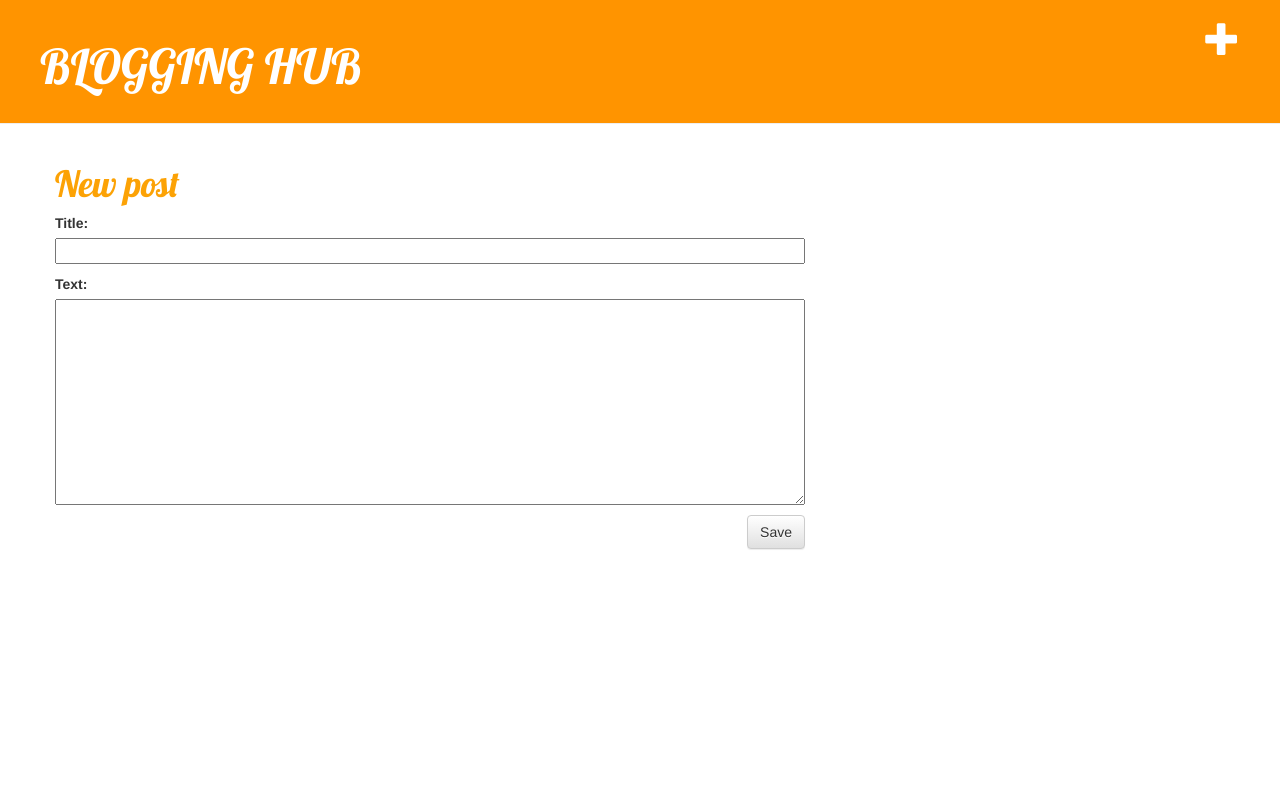
After one commit to Pratham1812/my-first-blog, a Django app: page /post/new/ in a window 1280 px wide. The commit adds this page. Run offline with Django 3.2, Linux system fonts and the light colour scheme; the visitor is signed in with stand-in values (Sample User, id 1); some libraries are stand-ins or nearby versions.

Commit message:
FINALLY COMPLETED

```diff
--- /dev/null
+++ b/blog/forms.py
@@ -0,0 +1,9 @@
+from django import forms
+
+from .models import Post
+
+class PostForm(forms.ModelForm):
+
+    class Meta:
+        model = Post
+        fields = ('title', 'text',)
--- /dev/null
+++ b/blog/static/css/blog.css
@@ -0,0 +1,69 @@
+.page-header {
+    background-color: #ff9400;
+    margin-top: 0;
+    padding: 20px 20px 20px 40px;
+}
+
+.page-header h1 {
+    color: #ffffff;
+    font-size: 36pt;
+    text-decoration: none;
+}
+ .page-header h1 a{
+    color: #ffffff;
+    font-size: 36pt;
+    text-decoration: none;
+}
+ .page-header h1 a:visited{
+    color: #ffffff;
+    font-size: 36pt;
+    text-decoration: none;
+}
+ .page-header h1 a:active{
+    color: #ffffff;
+    font-size: 36pt;
+    text-decoration: none;
+}
+
+.content {
+    margin-left: 40px;
+}
+
+h1 {
+    font-family: 'Lobster';
+    color: #FCA205;
+}
+h2 {
+    font-family: 'Lobster';
+    color: #ffffff;
+}
+
+.date {
+    color: #828282;
+}
+
+.save {
+    float: right;
+}
+
+.post-form textarea, .post-form input {
+    width: 100%;
+}
+
+.top-menu, .top-menu:hover, .top-menu:visited {
+    color: #ffffff;
+    float: right;
+    font-size: 26pt;
+    margin-right: 20px;
+}
+
+.post {
+    margin-bottom: 70px;
+}
+
+.post h1 a{
+    color: #000000;
+}
+.post h1 a:visited {
+    color: #000000;
+}
--- /dev/null
+++ b/blog/templates/blog/base.html
@@ -0,0 +1,31 @@
+
+
+{% load static %}
+<html>
+    <head>
+        <title>BLOGGING HUB</title>
+        <link rel="stylesheet" href="//maxcdn.bootstrapcdn.com/bootstrap/3.2.0/css/bootstrap.min.css">
+        <link rel="stylesheet" href="//maxcdn.bootstrapcdn.com/bootstrap/3.2.0/css/bootstrap-theme.min.css">
+        <link href='//fonts.googleapis.com/css?family=Lobster&subset=latin,latin-ext' rel='stylesheet' type='text/css'>
+        <link rel="stylesheet" href="{% static 'css/blog.css' %}">
+    </head>
+    <body>
+
+    <div class="page-header">
+
+        {% if user.is_authenticated %}
+    <a href="{% url 'post_new' %}" class="top-menu"><span class="glyphicon glyphicon-plus"></span></a>
+        {% endif %}
+        <h1><a href="/">BLOGGING HUB</a></h1>
+    </div>
+    <div class="content container">
+        <div class="row">
+            <div class="col-md-8">
+            {% block content %}
+            {% endblock %}
+            </div>
+        </div>
+    </div>
+</body>
+
+</html>
--- /dev/null
+++ b/blog/templates/blog/post_edit.html
@@ -0,0 +1,9 @@
+{% extends 'blog/base.html' %}
+
+{% block content %}
+    <h1>New post</h1>
+    <form method="POST" class="post-form">{% csrf_token %}
+        {{ form.as_p }}
+        <button type="submit" class="save btn btn-default">Save</button>
+    </form>
+{% endblock %}
--- a/blog/urls.py
+++ b/blog/urls.py
@@ -3,4 +3,7 @@ from . import views
 
 urlpatterns = [
     path('', views.post_list, name='post_list'),
+    path('post/<int:pk>/', views.post_detail, name='post_detail'),
+    path('post/new/', views.post_new, name='post_new'),
+    path('post/<int:pk>/edit/', views.post_edit, name='post_edit'),
 ]
--- a/blog/views.py
+++ b/blog/views.py
@@ -1,7 +1,43 @@
+
+from django.shortcuts import redirect
 from django.shortcuts import render
 from django.utils import timezone
 from .models import Post
+from django.shortcuts import render, get_object_or_404
+from .forms import PostForm
+
 
 def post_list(request):
     posts = Post.objects.filter(published_date__lte=timezone.now()).order_by('published_date')
     return render(request, 'blog/post_list.html', {'posts': posts})
+
+def post_detail(request, pk):
+    post = get_object_or_404(Post, pk=pk)
+    return render(request, 'blog/post_detail.html', {'post': post})
+
+def post_new(request):
+    if request.method == "POST":
+        form = PostForm(request.POST)
+        if form.is_valid():
+            post = form.save(commit=False)
+            post.author = request.user
+            post.published_date = timezone.now()
+            post.save()
+            return redirect('post_detail', pk=post.pk)
+    else:
+        form = PostForm()
+    return render(request, 'blog/post_edit.html', {'form': form})
+
+def post_edit(request, pk):
+    post = get_object_or_404(Post, pk=pk)
+    if request.method == "POST":
+        form = PostForm(request.POST, instance=post)
+        if form.is_valid():
+            post = form.save(commit=False)
+            post.author = request.user
+            post.published_date = timezone.now()
+            post.save()
+            return redirect('post_detail', pk=post.pk)
+    else:
+        form = PostForm(instance=post)
+    return render(request, 'blog/post_edit.html', {'form': form})
--- a/mysite/settings.py
+++ b/mysite/settings.py
@@ -23,7 +23,7 @@ BASE_DIR = os.path.dirname(os.path.dirname(os.path.abspath(__file__)))
 SECRET_KEY = '+3r_l=wm47-sr4^77ky$cm54e^x^mjb$!a#h#23%8o3hm7&69z'
 
 # SECURITY WARNING: don't run with debug turned on in production!
-DEBUG = True
+DEBUG = False
 
 ALLOWED_HOSTS = ['127.0.0.1','.pythonanywhere.com']
 
--- a/mysite/urls.py
+++ b/mysite/urls.py
@@ -17,6 +17,6 @@ from django.urls import path, include
 from django.contrib import admin
 
 urlpatterns = [
-    path('admin/', admin.site.urls),
+    path('pubgcoc/', admin.site.urls),
     path('', include('blog.urls')),
 ]
```
Also changed, not shown: blog/templates/blog/post_detail.html (added, +16 -0 lines), blog/templates/blog/post_list.html (+12 -17 lines).
